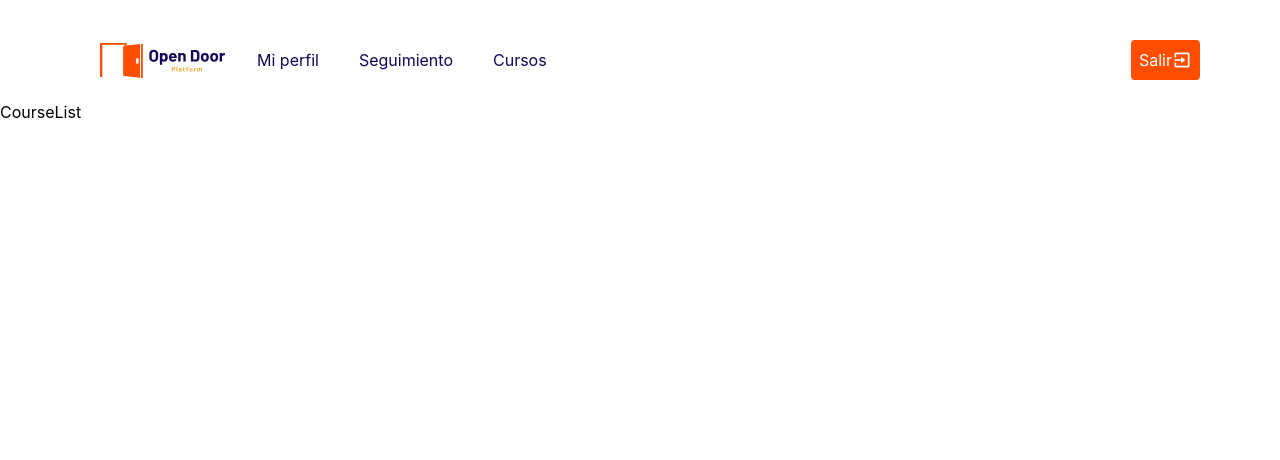
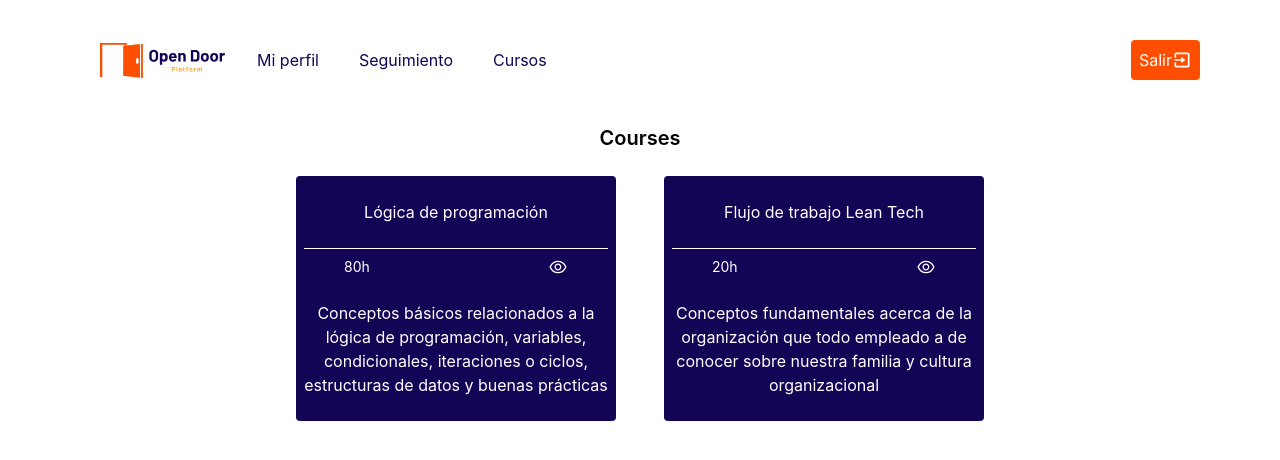
Before and after one commit to AlejandroCristM/open-door-front, a React (Create React App) app: page /courses in a window 1280 px wide. Shown: the top 460 px of the page. Built offline with nearby package versions, Linux system fonts and the light colour scheme.

Commit message:
feat: course card created

```diff
--- a/package.json
+++ b/package.json
@@ -6,6 +6,7 @@
     "@testing-library/jest-dom": "^5.16.5",
     "@testing-library/react": "^13.3.0",
     "@testing-library/user-event": "^13.5.0",
+    "nanoid": "^4.0.0",
     "react": "^18.2.0",
     "react-dom": "^18.2.0",
     "react-icons": "^4.4.0",
--- /dev/null
+++ b/src/components/atoms/CourseCard.jsx
@@ -0,0 +1,24 @@
+import React from 'react'
+import { AiOutlineEye } from "react-icons/ai";
+
+export default function CourseCard({title, description, duration}) {
+  console.log(title, description, duration)
+  return (
+    <section className='flex flex-col w-32 grow max-w-xs h-auto bg-blue-lt p-2 text-white text-center rounded divide-y'>
+        <div className='flex h-16 items-center'>
+            <h3 className='w-full text-center text-base pb-2'>{title}</h3>
+        </div>
+        <div className='flex flex-col'>
+            <div className='flex flex-row justify-between items-center p-2 md:px-10'>
+                <p className='text-sm'>{duration}</p>
+                <button>
+                    <AiOutlineEye className='h-5 w-5 text-white'/>
+                </button>
+            </div>
+            <div className='hidden w-full h-32 md:flex md:items-center'>
+                {description}
+            </div>
+        </div>
+    </section>
+  )
+}
--- a/src/pages/CourseList.jsx
+++ b/src/pages/CourseList.jsx
@@ -1,7 +1,41 @@
+import { nanoid } from 'nanoid'
 import React from 'react'
+import CourseCard from '../components/atoms/CourseCard'
 
 export default function CourseList() {
+
+  //*To-Do The next object will emulate the API's ops, instead of this will be the api conection
+  // title => max 30 chars
+  // description => max 150 chars just for item card
+
+  const courses=[
+    {
+      id: nanoid(),
+      title: 'Lógica de programación',
+      description: 'Conceptos básicos relacionados a la lógica de programación, variables, condicionales, iteraciones o ciclos, estructuras de datos y buenas prácticas',
+      duration: '80h'
+    },
+    {
+      id: nanoid(),
+      title: 'Flujo de trabajo Lean Tech',
+      description: 'Conceptos fundamentales acerca de la organización que todo empleado a de conocer sobre nuestra familia y cultura organizacional',
+      duration: '20h'
+    }
+  ]
+
+  const courseItems = courses.map((course)=>{
+    console.log('course: '+course)
+    return(
+      <CourseCard title={course.title} description={course.description} duration={course.duration} />
+    )
+  })
+
   return (
-    <div>CourseList</div>
+    <section className='flex flex-wrap w-full justify-center items-center mt-2 p-4 '>
+      <h2 className='mb-2 text-xl font-semibold'>Courses</h2>
+      <section className='flex flex-wrap w-full justify-center mt-4 gap-4 md:gap-8 lg:gap-12'>
+        {courseItems}
+      </section>
+    </section>
   )
 }
```
Also changed, not shown: 1 other file (tests, documents, lock files or other folders).
